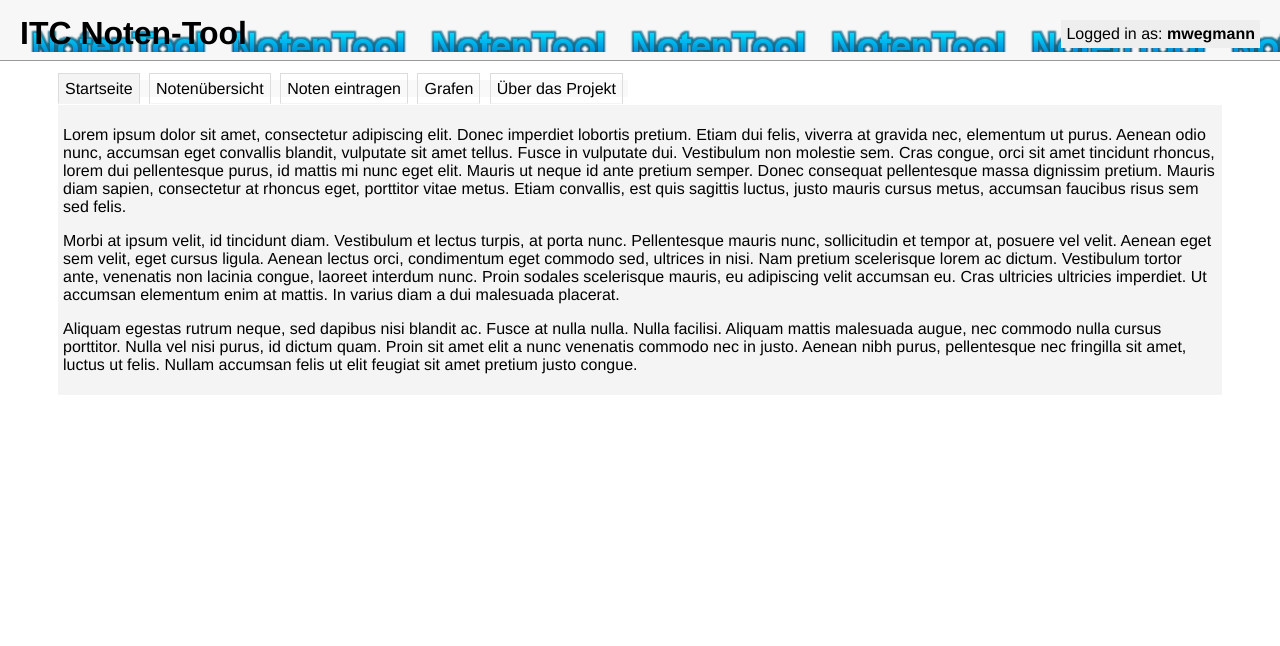
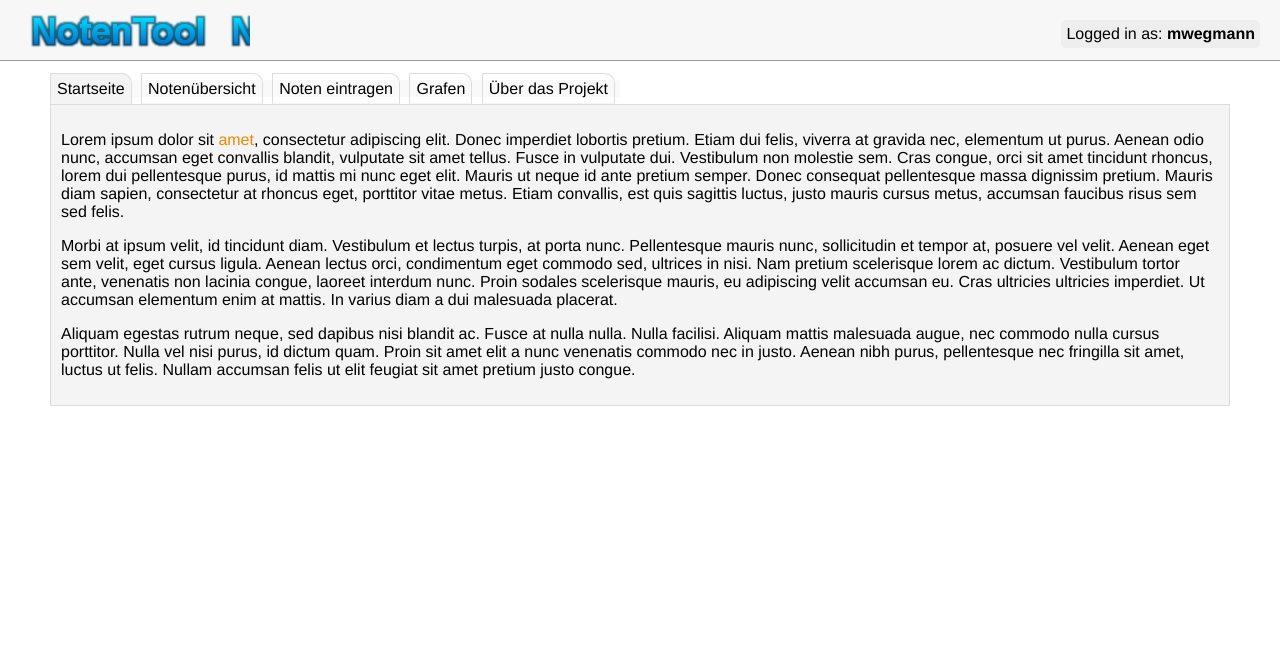
Before and after one commit to WoodenDoors/itc-grades-tool, a PHP site: page / in a window 1280 px wide. Shown: the top 646 px of the page. Run offline with PHP 8.4, Linux system fonts and the light colour scheme.

Commit message:
layout fixes

```diff
--- a/css/default.css
+++ b/css/default.css
@@ -2,13 +2,32 @@
     Document   : default
     Created on : 26.10.2012, 14:02:45
     Author     : mwegmann
-    Description:
-        Purpose of the stylesheet follows.
+    Description: default stylesheet
 */
+
+/* reset & global styles */
+html, body, div, object, iframe, fieldset {
+	margin: 0;
+	padding: 0;
+	border: 0;
+}
+header, footer, nav, section, article, hgroup, figure {
+	display: block;
+}
 
 body {
    font-family: "HelveticaNeue-Light", "Helvetica Neue Light", "Helvetica Neue", Helvetica, Arial, "Lucida Grande", sans-serif;
    font-weight: 300;
+   background: #fff;
+   color: #000;
+}
+
+a {
+    color: #e88900;
+    text-decoration: none;
+}
+a:hover, a:focus {
+    color: #fada5b;
 }
 
 /* header-strip */
@@ -20,14 +39,18 @@ header {
     padding-bottom: 20px;
 }
 header h1 {
-    margin: 15px 0 0 20px;
-    background: url('img/logo.png');
+    margin: 0 0 0 20px;
+    width: 230px;
+    height: 60px;
+    font-size: 0;
+    background: url('../img/logo.png');
 }
 header section#user-control {
     float: right;
     margin: 20px 20px 0 0;
     padding: 5px;
     background: #eee;
+    border-radius: 5px;
 }
 header section#user-control span.username {
     font-weight: bold;
@@ -39,11 +62,10 @@ section#main {
     margin: 80px 50px 50px 50px;
     min-width: 560px;
 }
-
 section#main nav {
     height: 25px;
+    margin-bottom: -1px;
 }
-
 section#main nav ul {
     display: inline;
     padding: 0;
@@ -51,7 +73,6 @@ section#main nav ul {
     list-style: none;
     background-color: #F9F9F9;
 }
-
 section#main nav ul li {
     display: inline;
     height: 25px;
@@ -59,32 +80,34 @@ section#main nav ul li {
     margin: 0 5px 0 0;
     border: 1px solid gainsboro;
     border-bottom-color: #F4F4F4;
+    border-top-right-radius: 10px;
 }
 
 section#main nav ul li:hover {
     background-color: #F4F4F4;
     border-bottom: 1px solid #F4F4F4;
 }
-
 section#main nav ul li a:link,
 section#main nav ul li a:visited {
     height: 100%;
     display: inline-block;
     color: #000;
-    text-decoration: none;
 }
-
 section#main nav ul li a:hover {
     color: #333;
 }
-
 section#main nav ul li.active {
     background-color: #F4F4F4;
 }
 
+
 section#main article#content {
     background-color: #F4F4F4;
-    padding: 5px;
+    padding: 10px;
+    border-color: gainsboro;
+    border-width: 0 1px 1px 1px;
+    border-style: solid;
+    border: 1px solid gainsboro;
 }
 
 /* footer */
--- a/index.php
+++ b/index.php
@@ -2,7 +2,7 @@
 <html>
     <head>
         <meta http-equiv="Content-Type" content="text/html; charset=UTF-8">
-        <title>ITC-Grades-Tool</title>
+        <title>derp</title>
         <link rel="stylesheet" type="text/css" href="css/default.css">
     </head>
     <body>
@@ -25,7 +25,7 @@
             </nav>
             <article id="content">
                 <p>
-                Lorem ipsum dolor sit amet, consectetur adipiscing elit. Donec imperdiet lobortis pretium. Etiam dui felis, viverra at gravida nec, elementum ut purus. Aenean odio nunc, accumsan eget convallis blandit, vulputate sit amet tellus. Fusce in vulputate dui. Vestibulum non molestie sem. Cras congue, orci sit amet tincidunt rhoncus, lorem dui pellentesque purus, id mattis mi nunc eget elit. Mauris ut neque id ante pretium semper. Donec consequat pellentesque massa dignissim pretium. Mauris diam sapien, consectetur at rhoncus eget, porttitor vitae metus. Etiam convallis, est quis sagittis luctus, justo mauris cursus metus, accumsan faucibus risus sem sed felis.
+                Lorem ipsum dolor sit <a href="#">amet</a>, consectetur adipiscing elit. Donec imperdiet lobortis pretium. Etiam dui felis, viverra at gravida nec, elementum ut purus. Aenean odio nunc, accumsan eget convallis blandit, vulputate sit amet tellus. Fusce in vulputate dui. Vestibulum non molestie sem. Cras congue, orci sit amet tincidunt rhoncus, lorem dui pellentesque purus, id mattis mi nunc eget elit. Mauris ut neque id ante pretium semper. Donec consequat pellentesque massa dignissim pretium. Mauris diam sapien, consectetur at rhoncus eget, porttitor vitae metus. Etiam convallis, est quis sagittis luctus, justo mauris cursus metus, accumsan faucibus risus sem sed felis.
                 </p>
                 <p>
                 Morbi at ipsum velit, id tincidunt diam. Vestibulum et lectus turpis, at porta nunc. Pellentesque mauris nunc, sollicitudin et tempor at, posuere vel velit. Aenean eget sem velit, eget cursus ligula. Aenean lectus orci, condimentum eget commodo sed, ultrices in nisi. Nam pretium scelerisque lorem ac dictum. Vestibulum tortor ante, venenatis non lacinia congue, laoreet interdum nunc. Proin sodales scelerisque mauris, eu adipiscing velit accumsan eu. Cras ultricies ultricies imperdiet. Ut accumsan elementum enim at mattis. In varius diam a dui malesuada placerat.
```
